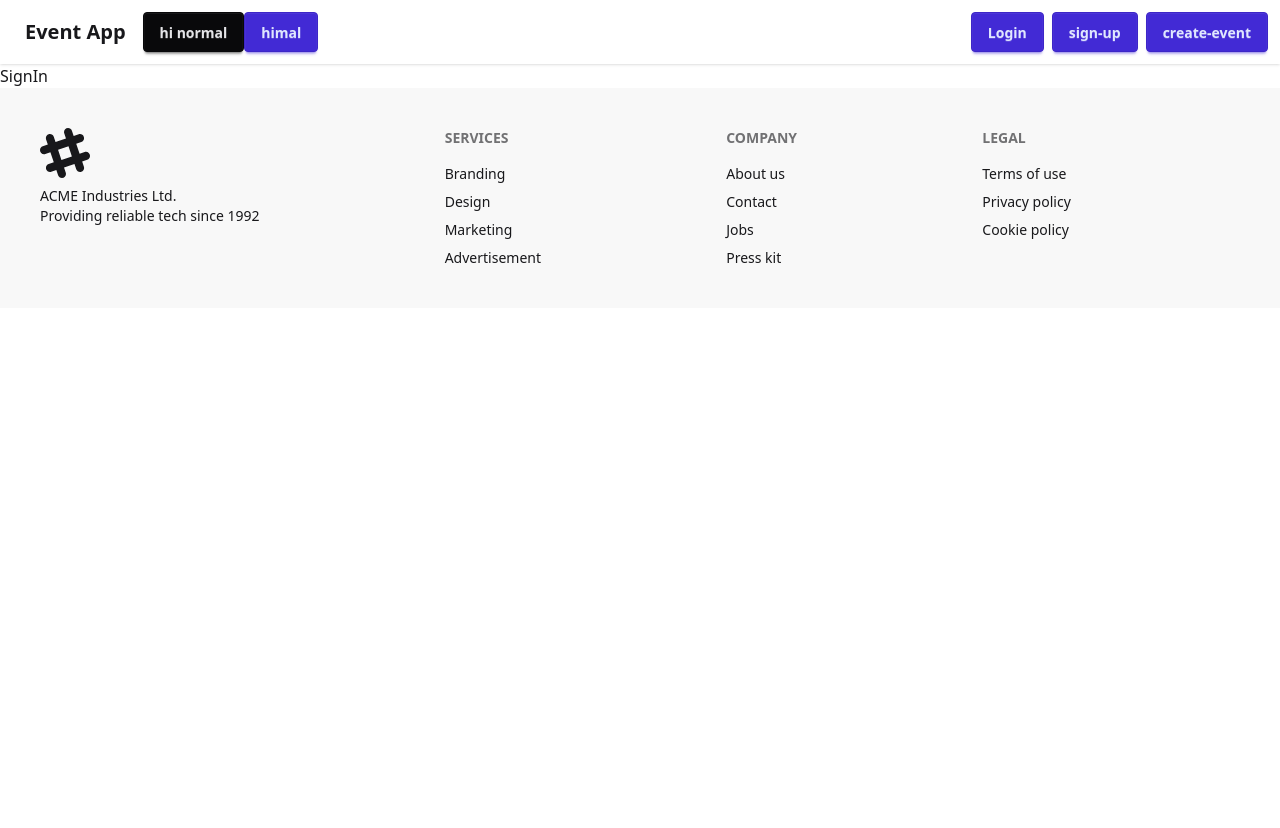
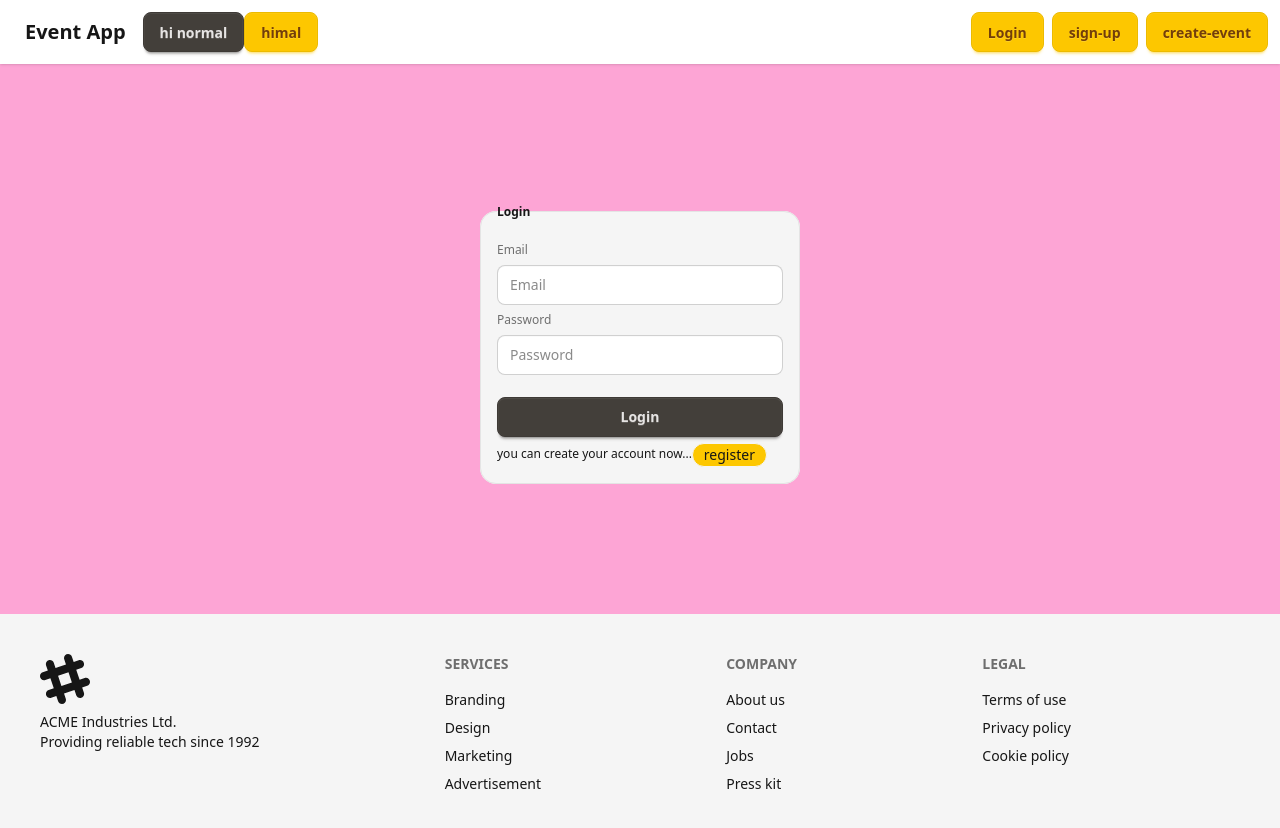
Before and after one commit to KhaledAlabssi/Events-API-FD-FS-Classwork, a React (Vite) app: page /login in a window 1280 px wide. Shown: the top 828 px of the page. Before the commit the page ends 800 px from the top, so only its background shows below. Built offline with nearby package versions, Linux system fonts and the light colour scheme.

Commit message:
create auth form and style auth pages

```diff
--- a/src/App.jsx
+++ b/src/App.jsx
@@ -13,7 +13,7 @@ function App() {
   const [count, setCount] = useState(0);
 
   return (
-    <div className=" ">
+    <div className="">
       <Header />
       <Routes>
         <Route path="/" element={<Home />} />
--- /dev/null
+++ b/src/components/AuthForm.jsx
@@ -0,0 +1,37 @@
+import React, { useState } from "react";
+
+export default function AuthForm({ register }) {
+  const [isRegiter, setIsRegiter] = useState(false);
+  return (
+    <div className="h-full  flex justify-center items-center  w-full bg-pink-300">
+      <form >
+        <fieldset className="fieldset bg-base-200 border-base-300 rounded-box w-xs border p-4">
+          {isRegiter && (
+            <>
+              <label className="label">Name</label>
+              <input type="text" className="input" placeholder="Name" />
+            </>
+          )}
+          <legend className="fieldset-legend">
+            {isRegiter ? "Register" : "Login"}
+          </legend>
+
+          <label className="label">Email</label>
+          <input type="email" className="input" placeholder="Email" />
+
+          <label className="label">Password</label>
+          <input type="password" className="input" placeholder="Password" />
+
+          <button className="btn btn-neutral mt-4">Login</button>
+      <p>
+        you can create your account now...
+        <button className="badge bg-primary" onClick={() => setIsRegiter(true)}>
+          register
+        </button>
+      </p>
+        </fieldset>
+      </form>
+
+    </div>
+  );
+}
--- a/src/index.css
+++ b/src/index.css
@@ -1,2 +1,4 @@
 @import "tailwindcss";
-@plugin "daisyui";
+ @plugin "daisyui" {
+   themes: bumblebee --default;
+ }
--- a/src/pages/SignIn.jsx
+++ b/src/pages/SignIn.jsx
@@ -1,7 +1,11 @@
 import React from 'react'
+import AuthForm from '../components/AuthForm'
 
 export default function SignIn() {
   return (
-    <div>SignIn</div>
+    <div className='h-[550px]'>
+
+    <AuthForm />
+    </div>
   )
 }
--- a/src/pages/SignUp.jsx
+++ b/src/pages/SignUp.jsx
@@ -1,7 +1,10 @@
 import React from 'react'
+import AuthForm from '../components/AuthForm'
 
 export default function SignUp() {
   return (
-    <div>SignUp</div>
+    <div className='h-[550px]'>
+
+        <AuthForm /></div>
   )
 }
```
Also changed, not shown: 1 other file (tests, documents, lock files or other folders).
